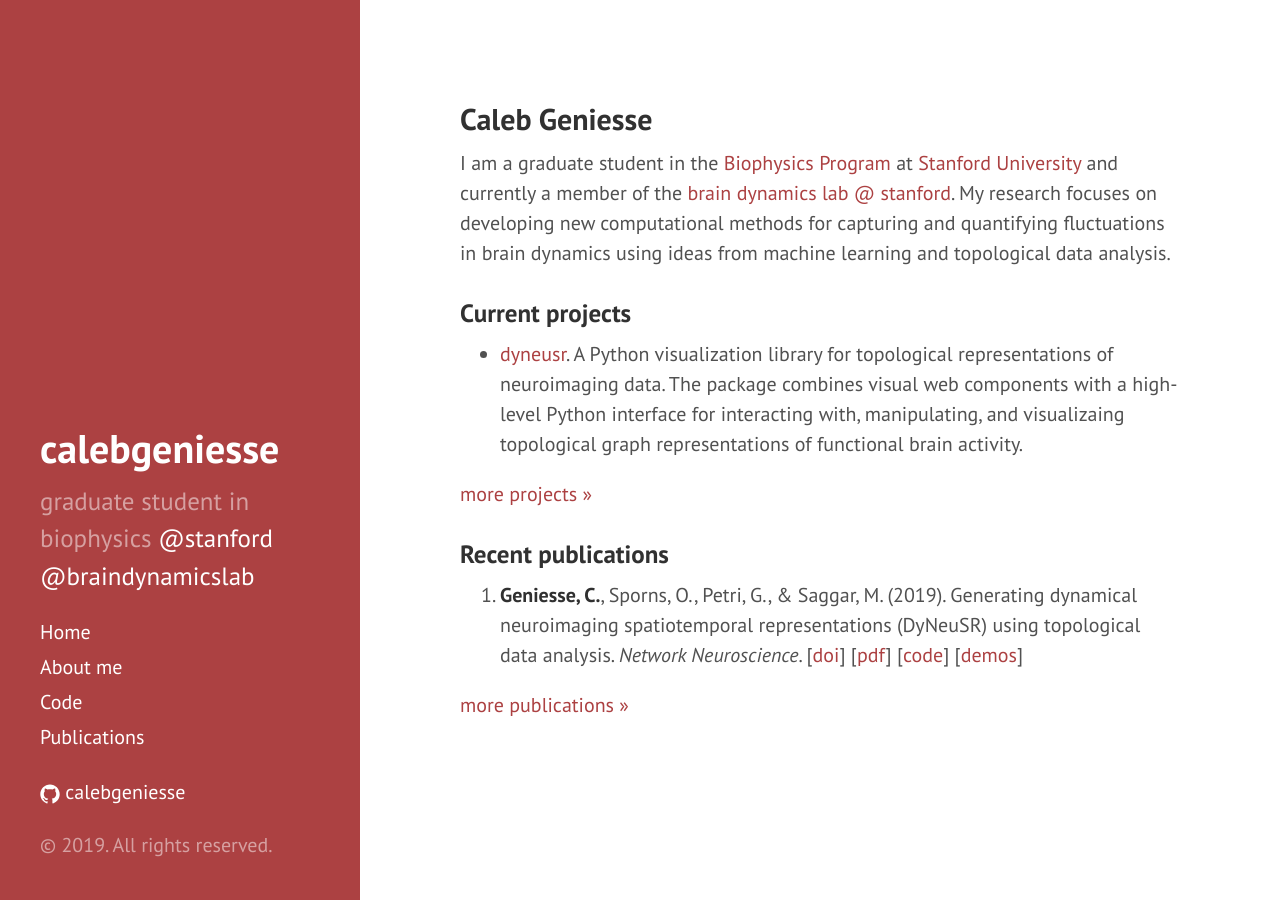
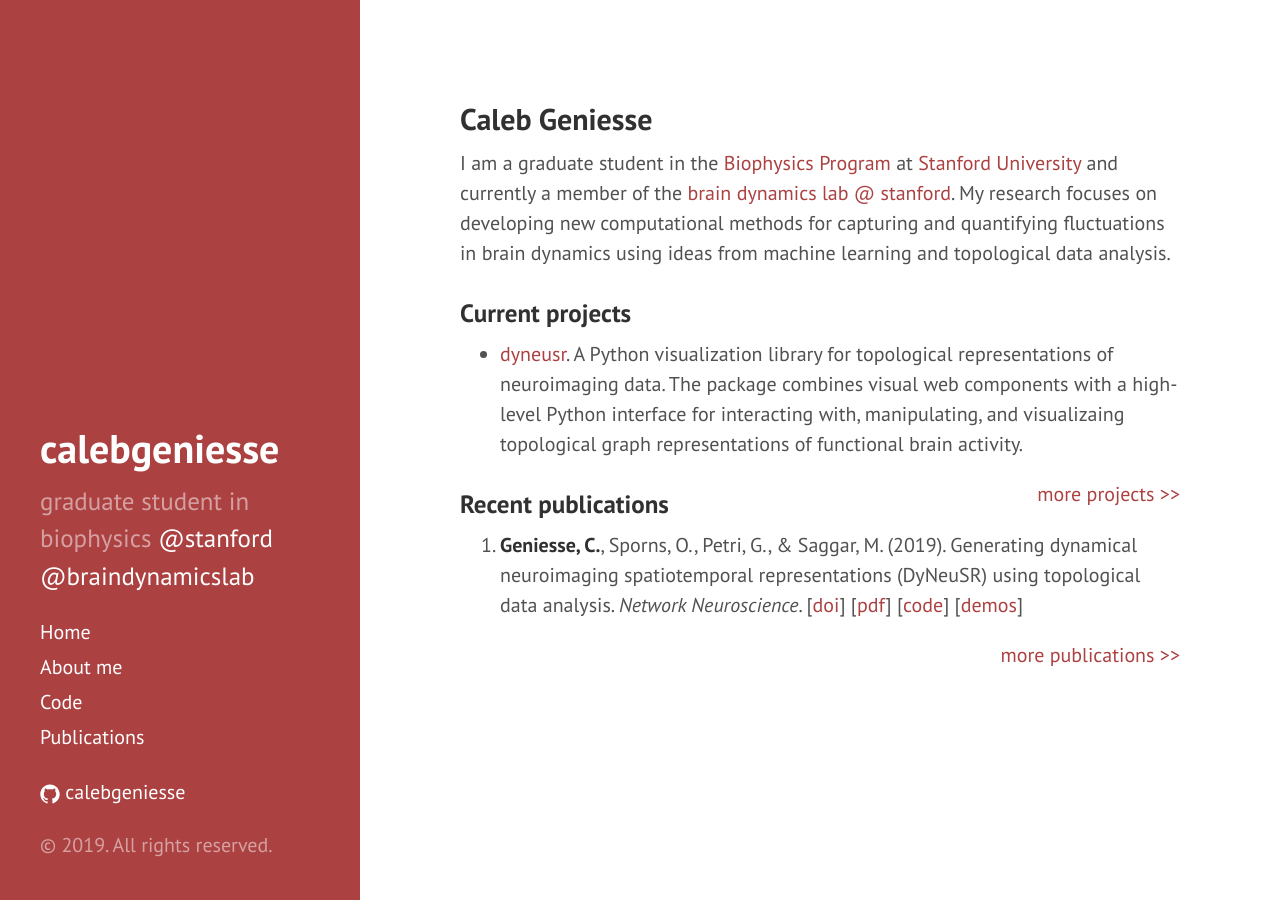
Before and after one commit to calebgeniesse/calebgeniesse.github.io, a Jekyll site: the page built from index.md, in a window 1280 px wide. Built offline with Jekyll 4.4.1, drawn with Linux system fonts in a browser that asks for light colours.

Commit message:
fix links

```diff
--- a/index.md
+++ b/index.md
@@ -13,7 +13,7 @@
 
 - [dyneusr](https://braindynamicslab.github.io/dyneusr/). A Python visualization library for topological representations of neuroimaging data. The package combines visual web components with a high-level Python interface for interacting with, manipulating, and visualizaing topological graph representations of functional brain activity.
 
-[more projects >>](/code.md)
+<p><a href="/code/" style="float: right">more projects&nbsp;>></a></p>
 
 
 
@@ -21,5 +21,4 @@
 
 1. **Geniesse, C.**, Sporns, O., Petri, G., & Saggar, M. (2019). Generating dynamical neuroimaging spatiotemporal representations (DyNeuSR) using topological data analysis. *Network Neuroscience*. [[doi](https://doi.org/10.1162/netn_a_00093)] [[pdf](https://www.mitpressjournals.org/doi/pdfplus/10.1162/netn_a_00093)] [[code](https://braindynamicslab.github.io/dyneusr)] [[demos](https://braindynamicslab.github.io/dyneusr/demo/)]
 
-
-[more publications >>](/publications.md)
+<p><a href="/publications/" style="float: right">more publications&nbsp;>></a></p>
```
